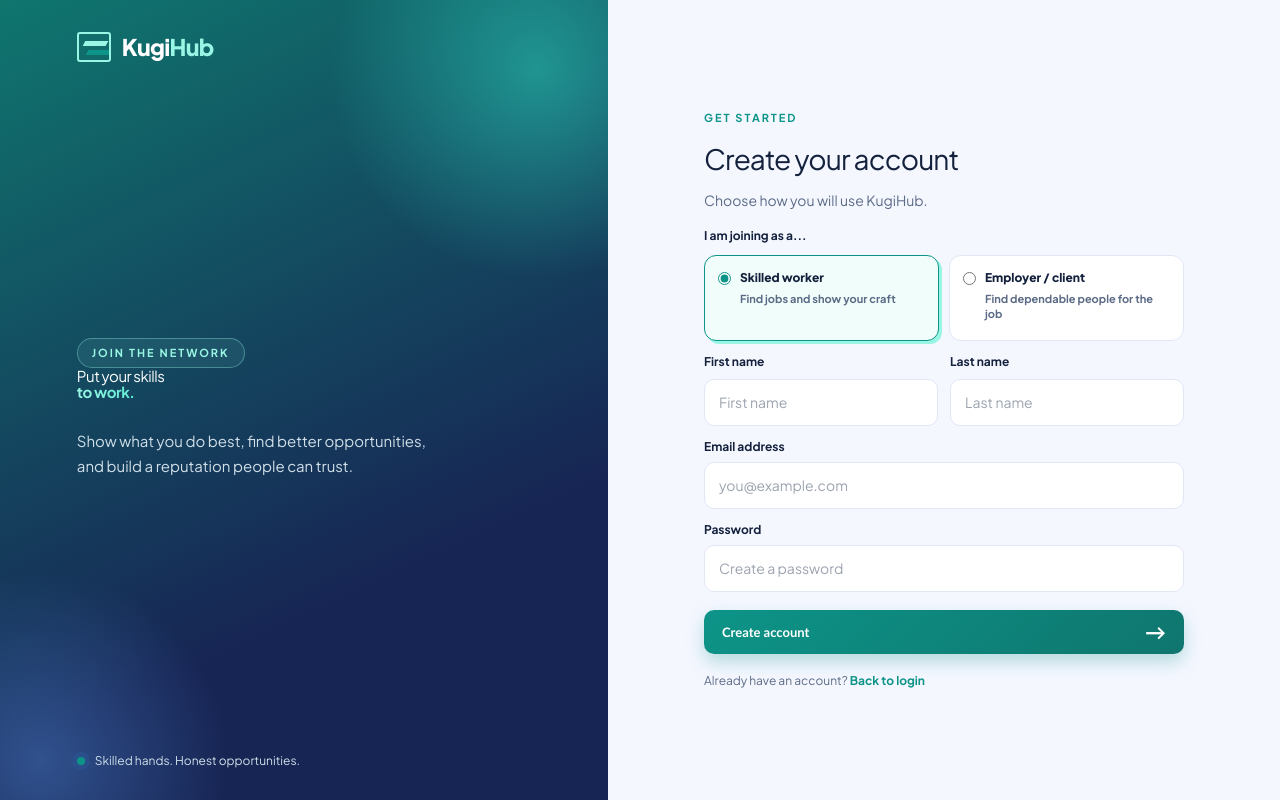
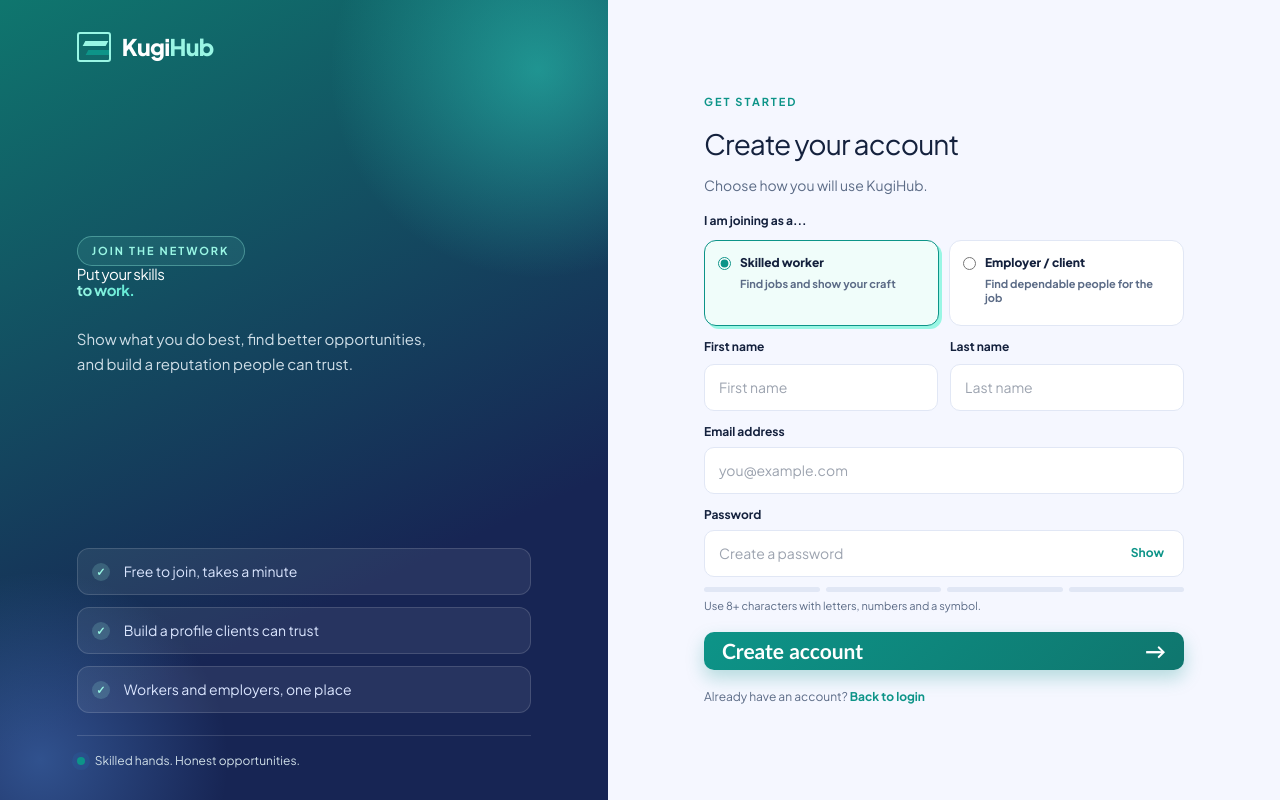
Before and after one commit to sariiie/KugiHub, a Django app: page /register/ in a window 1280 px wide. Run offline with Django 5.2, Linux system fonts and the light colour scheme; some libraries are stand-ins or nearby versions.

Commit message:
feat(auth): add password toggle, strength meter and role-aware button to register page

```diff
--- a/static/css/styles.css
+++ b/static/css/styles.css
@@ -227,3 +227,12 @@ h1 { margin-top: 12px; font-size: clamp(34px, 4.2vw, 54px); line-height: 1.05; }
 .post-side { position: sticky; top: 24px; }
 .post-preview { border-top: 4px solid var(--navy); }
 @media (max-width: 900px) { .post-side { position: static; } }
+
+/* ===== Increment: register page ===== */
+.pw-meter { display: grid; grid-template-columns: repeat(4, 1fr); gap: 6px; margin-top: 10px; }
+.pw-meter span { height: 5px; border-radius: 999px; background: var(--line); transition: background .2s; }
+.pw-meter[data-level="1"] span:nth-child(-n+1) { background: #ef4444; }
+.pw-meter[data-level="2"] span:nth-child(-n+2) { background: #f59e0b; }
+.pw-meter[data-level="3"] span:nth-child(-n+3) { background: #14b8a6; }
+.pw-meter[data-level="4"] span:nth-child(-n+4) { background: #0d9488; }
+.pw-label { margin: 6px 0 0; color: var(--muted); font-size: 11px; }
--- a/templates/accounts/register.html
+++ b/templates/accounts/register.html
@@ -9,7 +9,14 @@
             <h1>Put your skills<br><strong>to work.</strong></h1>
             <p>Show what you do best, find better opportunities, and build a reputation people can trust.</p>
         </div>
-        <div class="panel-footer"><span class="status-dot"></span> Skilled hands. Honest opportunities.</div>
+        <div class="brand-bottom">
+            <ul class="brand-points">
+                <li>Free to join, takes a minute</li>
+                <li>Build a profile clients can trust</li>
+                <li>Workers and employers, one place</li>
+            </ul>
+            <div class="panel-footer"><span class="status-dot"></span> Skilled hands. Honest opportunities.</div>
+        </div>
     </section>
     <section class="form-panel">
         <div class="form-intro"><p class="kicker">GET STARTED</p><h2>Create your account</h2><p>Choose how you will use KugiHub.</p></div>
@@ -38,11 +45,59 @@
             <input id="id_email" name="email" type="email" placeholder="you@example.com" autocomplete="email" value="{{ form.email.value|default:'' }}" required>
             {% for e in form.email.errors %}<p class="form-error">{{ e }}</p>{% endfor %}
             <label for="id_password">Password</label>
-            <input id="id_password" name="password" type="password" placeholder="Create a password" autocomplete="new-password" required>
+            <div class="password-wrap">
+                <input id="id_password" name="password" type="password" placeholder="Create a password" autocomplete="new-password" required>
+                <button type="button" class="password-toggle" id="togglePassword" aria-label="Show password">Show</button>
+            </div>
+            <div class="pw-meter" id="pwMeter" data-level="0" aria-hidden="true"><span></span><span></span><span></span><span></span></div>
+            <p class="pw-label" id="pwLabel">Use 8+ characters with letters, numbers and a symbol.</p>
             {% for e in form.password.errors %}<p class="form-error">{{ e }}</p>{% endfor %}
-            <button type="submit" class="button-primary">Create account <span>→</span></button>
+            <button type="submit" class="button-primary"><span id="submitLabel">Create account</span> <span>→</span></button>
         </form>
         <p class="form-switch">Already have an account? <a href="{% url 'accounts:login' %}">Back to login</a></p>
     </section>
 </main>
+<script>
+(function () {
+    var input = document.getElementById('id_password');
+    var toggle = document.getElementById('togglePassword');
+    var meter = document.getElementById('pwMeter');
+    var label = document.getElementById('pwLabel');
+    var submitLabel = document.getElementById('submitLabel');
+    var names = ['Use 8+ characters with letters, numbers and a symbol.', 'Weak password', 'Fair password', 'Good password', 'Strong password'];
+
+    function score(v) {
+        if (!v) return 0;
+        var s = 0;
+        if (v.length >= 8) s++;
+        if (/[a-z]/.test(v) && /[A-Z]/.test(v)) s++;
+        if (/\d/.test(v)) s++;
+        if (/[^A-Za-z0-9]/.test(v)) s++;
+        return Math.max(s, 1);
+    }
+
+    if (input && toggle) {
+        toggle.addEventListener('click', function () {
+            var show = input.type === 'password';
+            input.type = show ? 'text' : 'password';
+            toggle.textContent = show ? 'Hide' : 'Show';
+            toggle.setAttribute('aria-label', show ? 'Hide password' : 'Show password');
+        });
+        input.addEventListener('input', function () {
+            var level = score(input.value);
+            meter.setAttribute('data-level', level);
+            label.textContent = names[level];
+        });
+    }
+
+    document.querySelectorAll('input[name="role"]').forEach(function (radio) {
+        radio.addEventListener('change', function () {
+            submitLabel.textContent = radio.value === 'employer' ? 'Create employer account' : 'Create worker account';
+        });
+        if (radio.checked && radio.value === 'employer') {
+            submitLabel.textContent = 'Create employer account';
+        }
+    });
+})();
+</script>
 {% endblock %}
```
